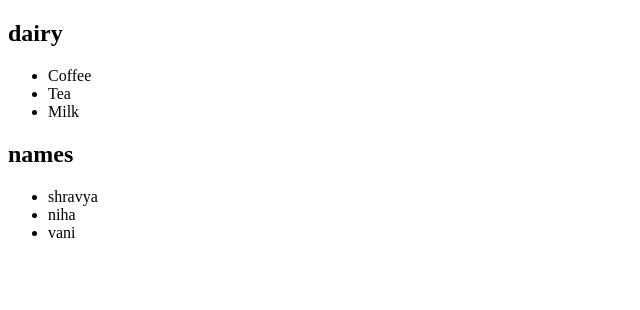
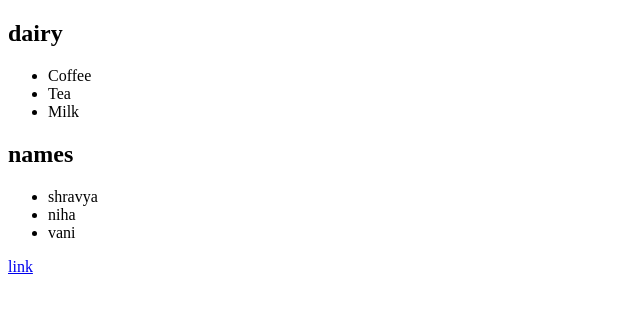
Before and after one commit to shravyapotu/tagexample, a plain HTML site: page index.html in a window 1280 px wide. Shown: the full height of the page, 0-640 px from the left. Drawn offline with Linux system fonts and the light colour scheme.

Commit message:
added link

```diff
--- a/index.html
+++ b/index.html
@@ -16,6 +16,6 @@
   <li>niha</li>
   <li>vani</li>
 </ul>
-
+<p><a href=https://googlegdg.com>link</a></p>
 </body>
 </html>
```
